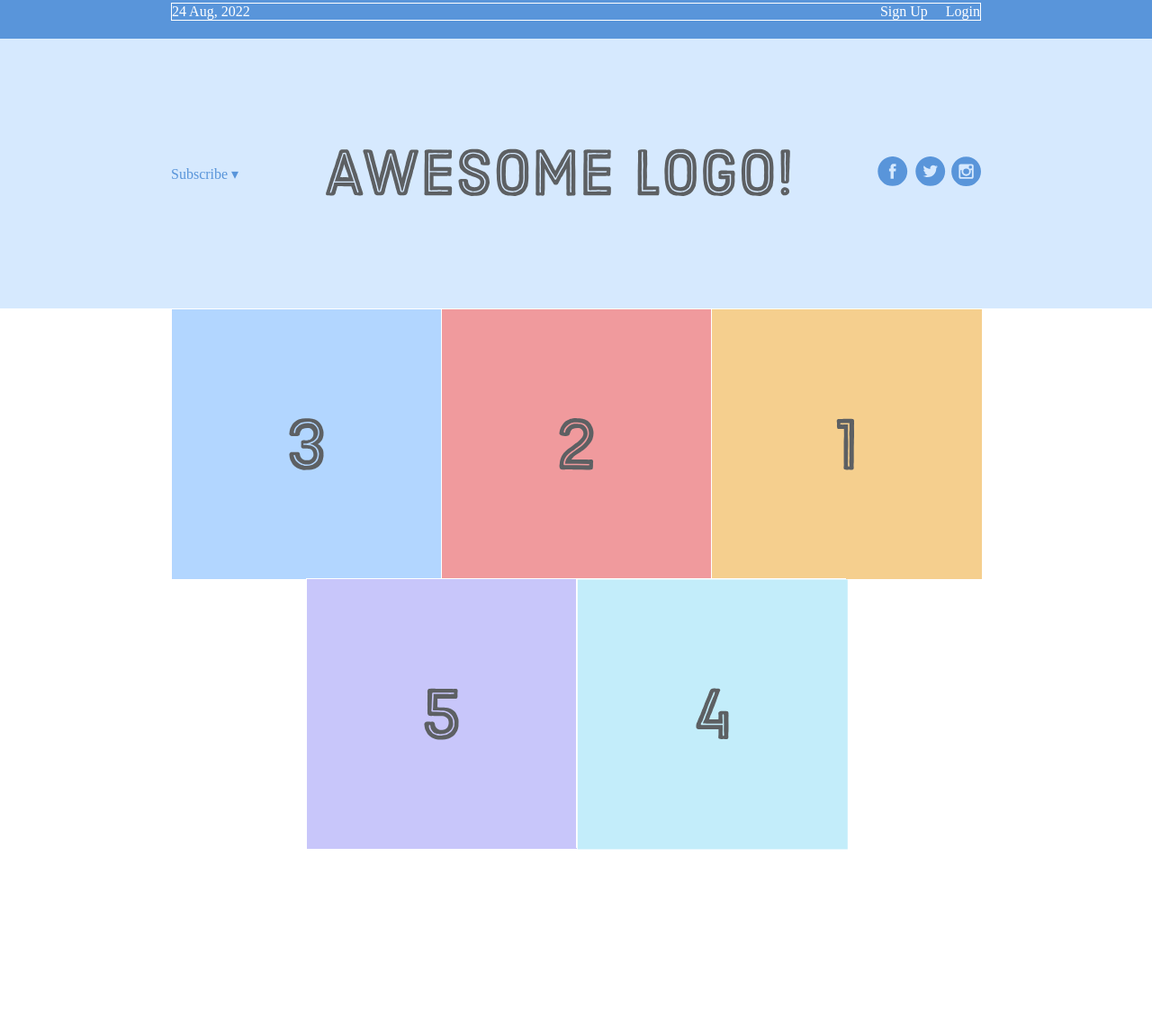
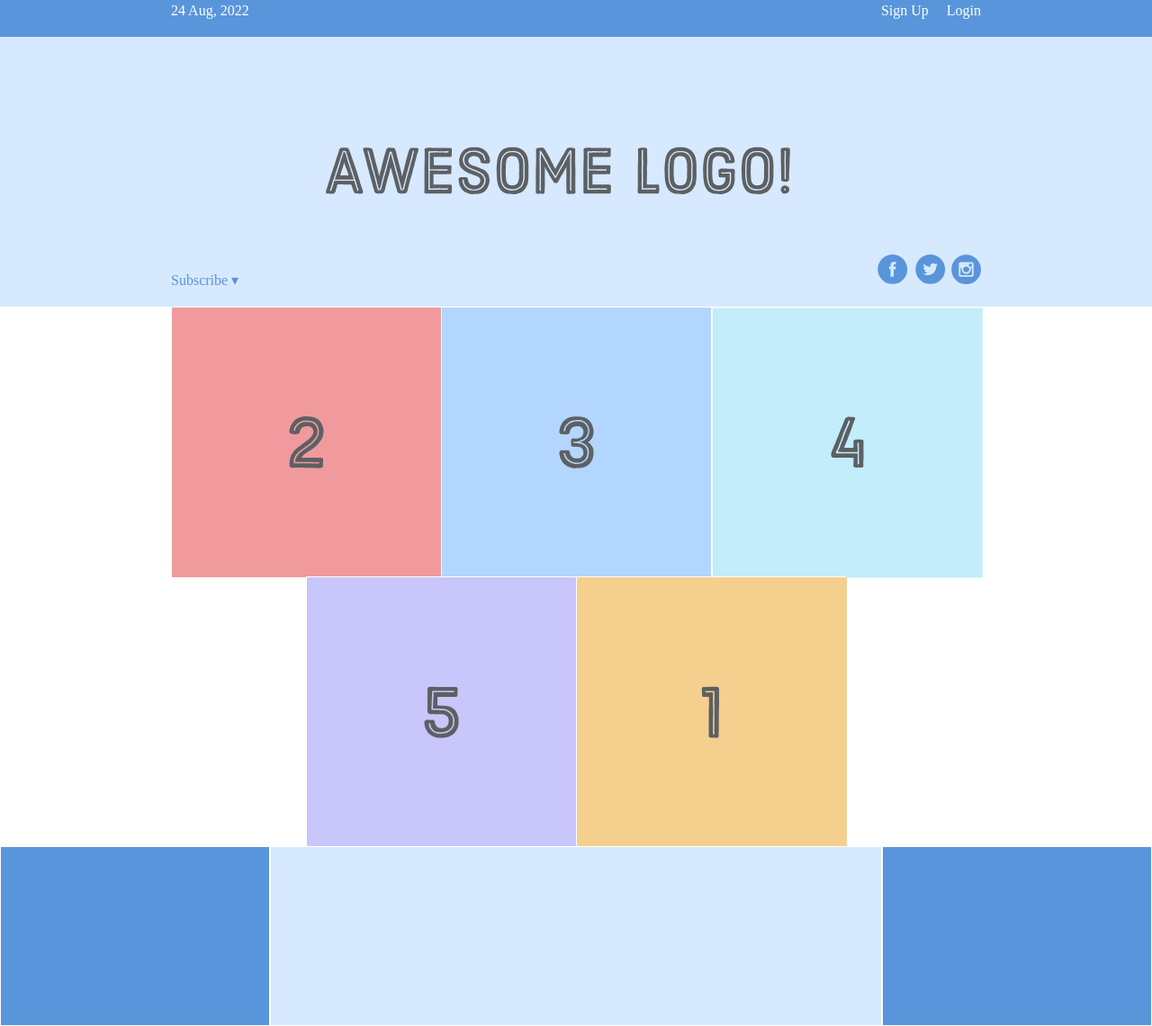
Before and after one commit to muhammadnabilfarras/Flexbox-Training-InternetingisHard, a plain HTML site: page index.html in a window 1280 px wide. Shown: the part 17-1158 px from the top of the page at 90% size. Before the commit the page ends 966 px from the top, so only its background shows below. Drawn offline with Linux system fonts and the light colour scheme.

Commit message:
Edited HTML and CSS

```diff
--- a/assets/style.css
+++ b/assets/style.css
@@ -13,7 +13,7 @@
 }
 
 .menu {
-    border: 1px solid #fff;
+    /* border: 1px solid #fff; */
     width: 900px;
     display: flex;
     justify-content: space-between;
@@ -54,8 +54,16 @@
     display: flex;
     justify-content: center;
     flex-wrap: wrap;
-    flex-direction: row-reverse;
+    flex-direction: row;
     align-items: center;
+}
+
+.first-item {
+    order: 1;
+}
+
+.last-item {
+    order: -1;
 }
 
 .photo-grid-item {
@@ -63,3 +71,32 @@
     width: 300px;
     height: 300px;
 }
+
+.social,
+.subscribe {
+    align-self: flex-end;
+    margin-bottom: 20px;
+}
+
+.footer {
+    display: flex;
+    justify-content: space-between;
+}
+
+.footer-item {
+    border: 1px solid #fff;
+    background-color: #d6e9fe;
+    height: 200px;
+    flex: 1;
+}
+
+.footer-one,
+.footer-three {
+    background-color: #5995da;
+    flex: initial;
+    width: 300px;
+}
+
+.signup {
+    margin-left: auto;
+}
--- a/index.html
+++ b/index.html
@@ -14,10 +14,8 @@
         <div class="menu-container">
             <div class="menu">
                 <div class="date">24 Aug, 2022</div>
-                <div class="links">
-                    <div class="signup">Sign Up</div>
-                    <div class="login">Login</div>
-                </div>
+                <div class="signup">Sign Up</div>
+                <div class="login">Login</div>
             </div>
         </div>
         <div class="header-container">
@@ -46,6 +44,11 @@
                 </div>
             </div>
         </div>
+        <div class="footer">
+            <div class="footer-item footer-one"></div>
+            <div class="footer-item footer-two"></div>
+            <div class="footer-item footer-three"></div>
+        </div>
     </main>
 </body>
 
```
